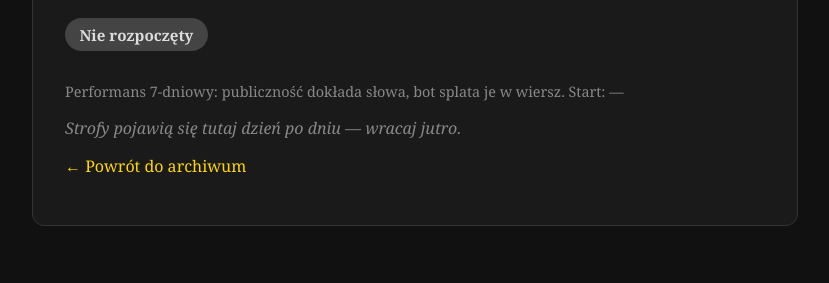
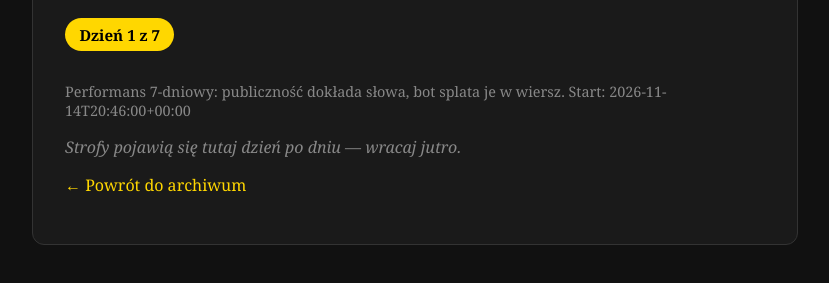
Before and after one commit to marcingrabowskiscenarzysta-lang/bot-archiwum, a plain HTML site: page zywy_poemat.html in a window 1280 px wide. Shown: the part 111-394 px from the top of the page, without its empty margins (225-1054 px from the left). Drawn offline with Linux system fonts and the light colour scheme.

Commit message:
Bot Grabowski: aktualizacja zywy_poemat.html

```diff
--- a/zywy_poemat.html
+++ b/zywy_poemat.html
@@ -28,9 +28,9 @@
 <body>
 <div class="container">
   <h1>Żywy Poemat</h1>
-  <span class="status start">Nie rozpoczęty</span>
+  <span class="status trwa">Dzień 1 z 7</span>
   <p class="start-info">Performans 7-dniowy: publiczność dokłada słowa, bot splata je w wiersz.
-     Start: —</p>
+     Start: 2026-11-14T20:46:00+00:00</p>
   <p class="pusta">Strofy pojawią się tutaj dzień po dniu — wracaj jutro.</p>
 
   <p><a href="index.html" class="back">← Powrót do archiwum</a></p>
```
